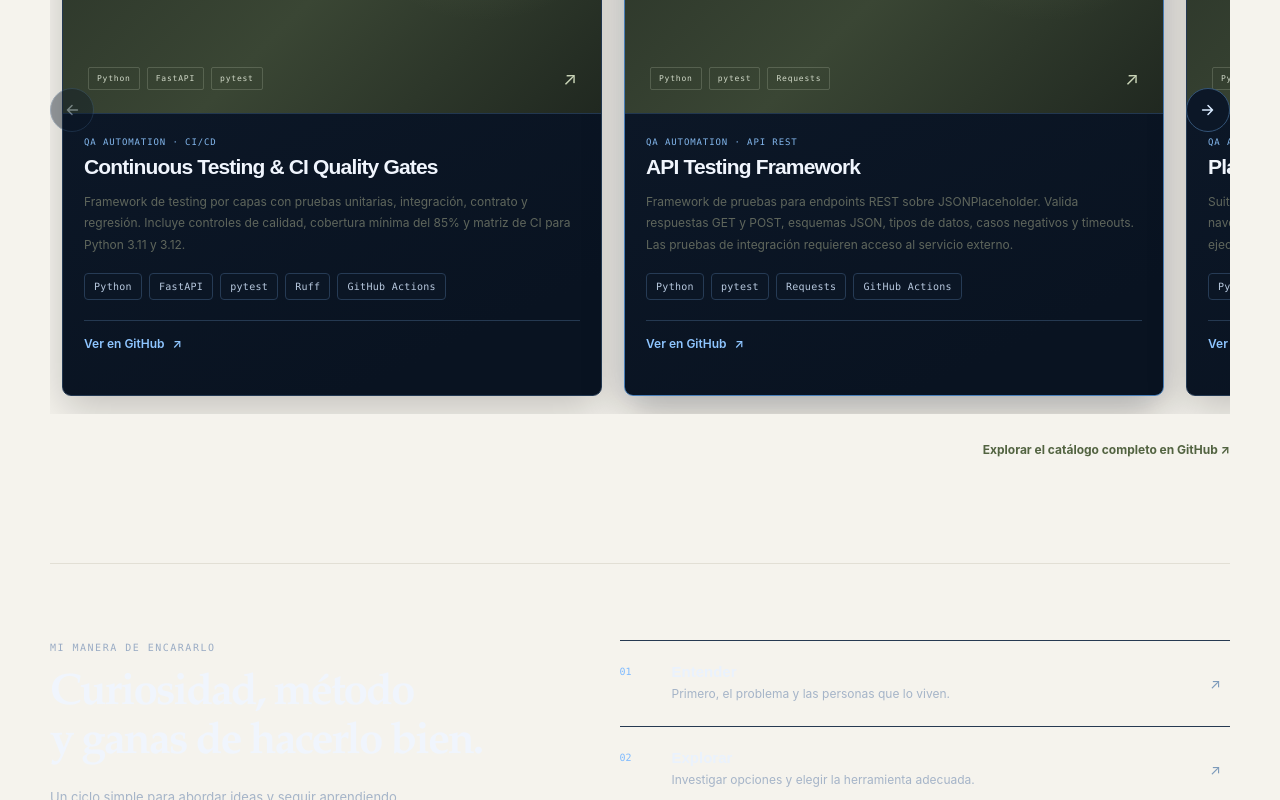
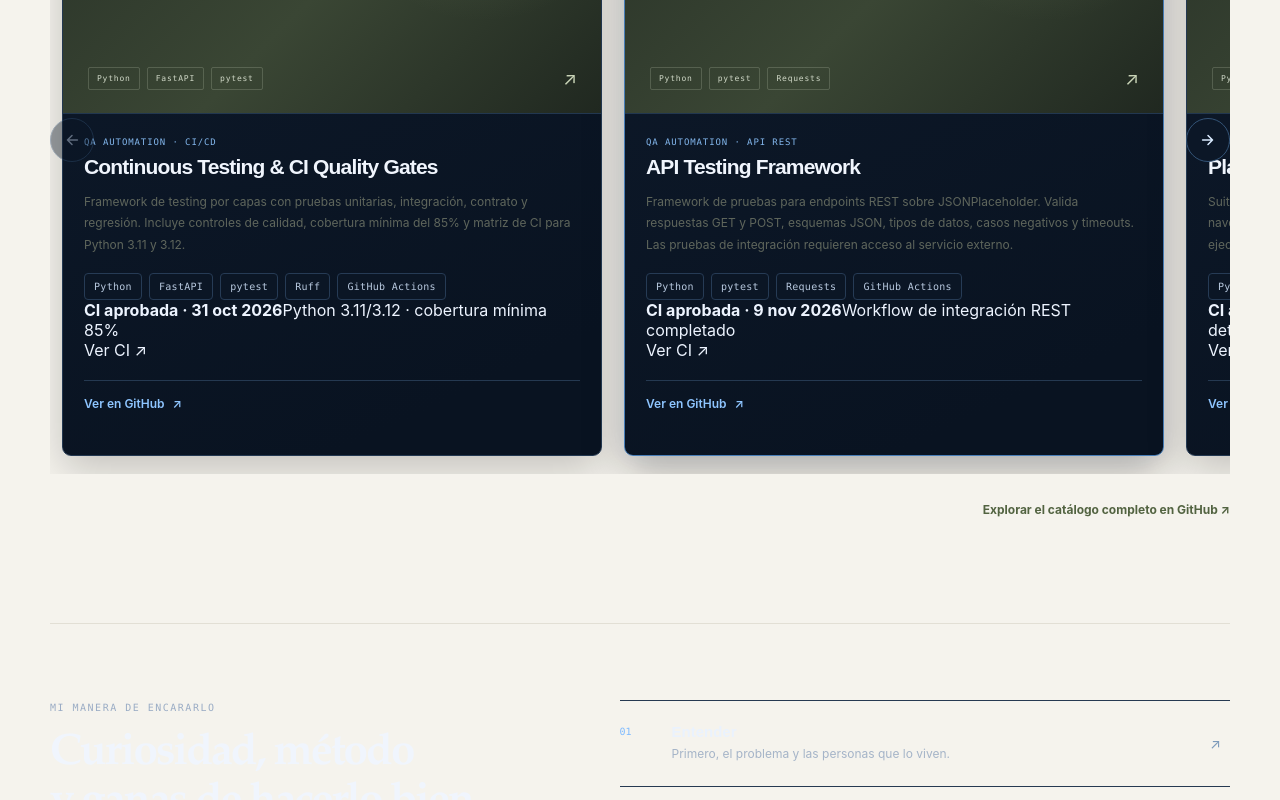
Before and after one commit to agustiininicabral/portfolio-agustin, a React (Vite) app: page / in a window 1280 px wide. Shown: the part 3679-4479 px from the top of the page. Built offline with nearby package versions, Linux system fonts and the light colour scheme.

Commit message:
Display real CI evidence on featured project cards

```diff
--- a/src/App.jsx
+++ b/src/App.jsx
@@ -568,6 +568,18 @@ export default function App() {
                         ))}
                       </div>
                     )}
+                    {project.evidence?.url && (
+                      <div className="project-evidence">
+                        <span className="project-evidence-indicator" aria-hidden="true" />
+                        <div className="project-evidence-copy">
+                          <strong>{project.evidence.label}</strong>
+                          <span>{project.evidence.detail}</span>
+                        </div>
+                        <a href={project.evidence.url} target="_blank" rel="noreferrer" aria-label={`Ver la ejecución de CI de ${project.title} (se abre en una pestaña nueva)`}>
+                          Ver CI <span aria-hidden="true">↗</span>
+                        </a>
+                      </div>
+                    )}
                     {project.tests?.length > 0 && (
                       <div className="project-tests">
                         <h4>Pruebas realizadas</h4>
```
